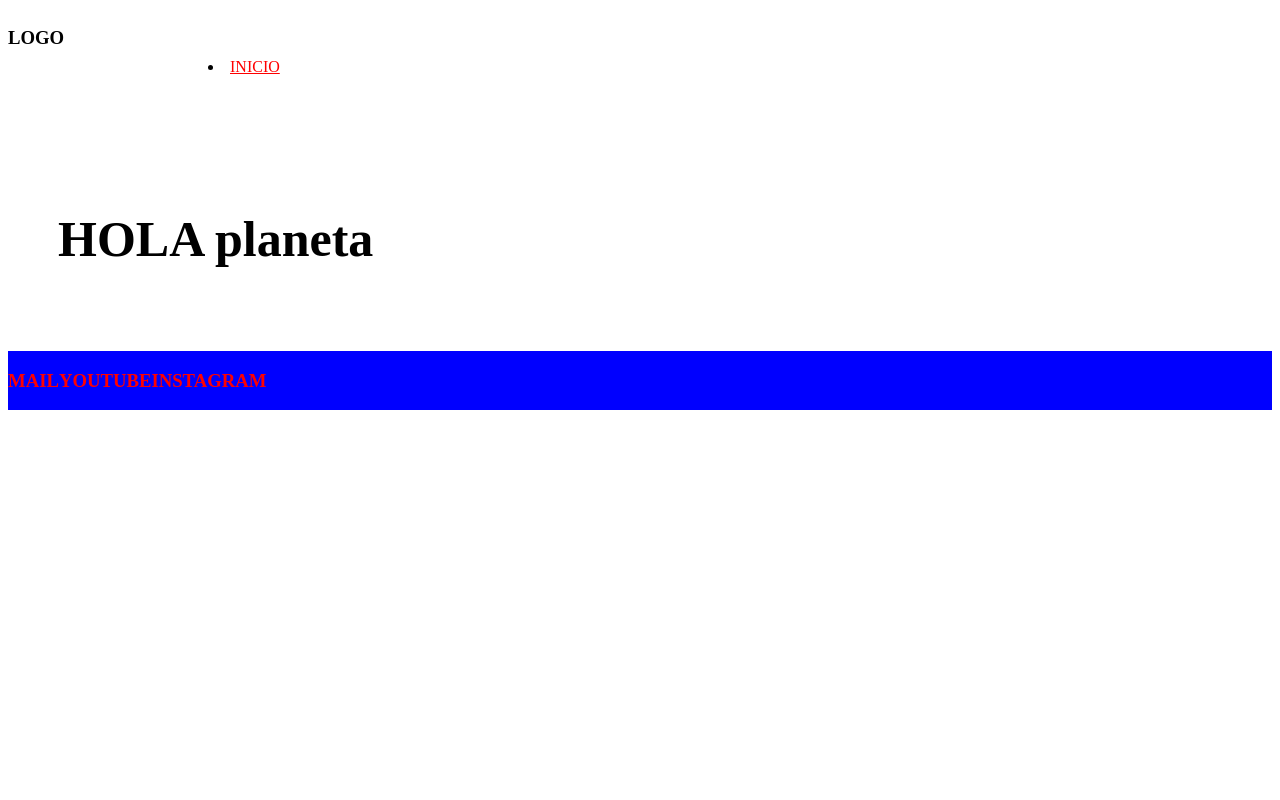
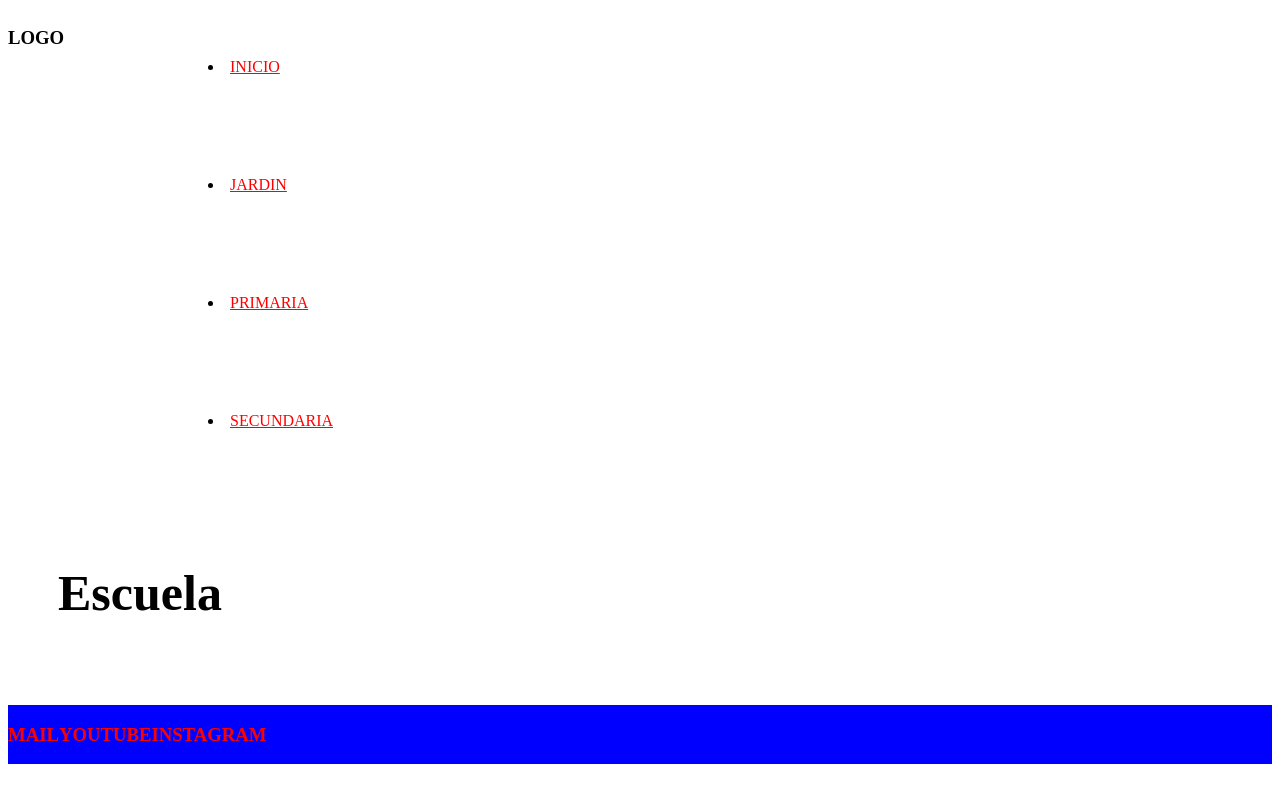
Before and after one commit to agusweich/sass, a website: page index.html in a window 1280 px wide. Drawn offline with Linux system fonts and the light colour scheme.

```diff
--- a/index.html
+++ b/index.html
@@ -7,6 +7,7 @@
 	<link rel="stylesheet" type="text/css" href="css/estilo.css">
 </head>
 <body>
+
 	<div class="grid-container">
 		<div class="logo">
 			<h3>LOGO</h3>
@@ -15,11 +16,14 @@
 
 			<nav>
 				<li><a href="">INICIO</a></li>
+				<li><a href="">JARDIN</a></li>
+				<li><a href="">PRIMARIA</a></li>
+				<li><a href="">SECUNDARIA</a></li>
 			</nav>
 		</div>
 	</div>
 	<div class="encabezado">
-		<h1>HOLA planeta</h1>
+		<h1>Escuela</h1>
 	</div>
 
 	<footer>
```
Also changed, not shown: assets/img/logo1.jpg (added), assets/img/logo10.jpg (added), assets/img/logo11.jpg (added), assets/img/logo12.jpg (added), assets/img/logo2.jpg (added), assets/img/logo3.jpg (added), assets/img/logo4.jpg (added), assets/img/logo5.jpg (added), assets/img/logo6.svg (added), assets/img/logo7.png (added), assets/img/logo8.jpg (added), assets/img/logo9.jpg (added).
